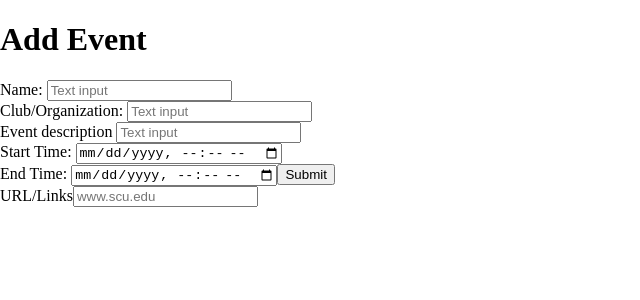
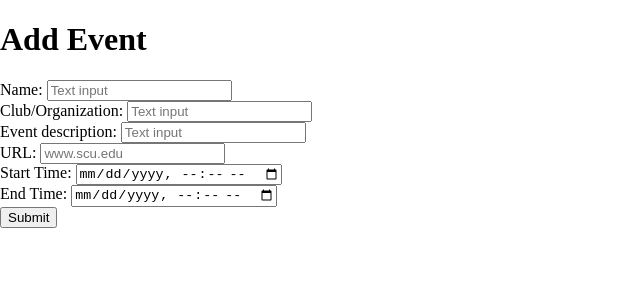
Before and after one commit to LeoATX/humanityhack2024, a Vue app in the folder fistbump/: page /leader in a window 1280 px wide. Shown: the top 300 px of the page, without its empty margins (0-640 px from the left). Built offline with nearby package versions, Linux system fonts and the light colour scheme; a web font is replaced by a local one; what @coleqiu/vue-drag-select would draw is missing.

Commit message:
Added date time checker to leader page

```diff
--- a/fistbump/src/views/LeaderView.vue
+++ b/fistbump/src/views/LeaderView.vue
@@ -25,6 +25,14 @@ export default {
           "You are missing a required parameter silly (name, start time, and end time)";
         return;
       }
+
+      const startTimeEpoch = Date.parse(this.startTime);
+      const endTimeEpoch = Date.parse(this.endTime);
+      if (startTimeEpoch >= endTimeEpoch) {
+        this.error = "The end time has to be after the start time silly!"
+        return;
+      }
+
       this.error = "";
 
       await axios.get(
@@ -32,9 +40,7 @@ export default {
           this.organization
         }&description=${this.description}&url=${
           this.url
-        }&startTime=${Date.parse(this.startTime)}&endTime=${Date.parse(
-          this.endTime
-        )}`
+        }&startTime=${startTimeEpoch}&endTime=${endTimeEpoch}`
       );
     },
   },
@@ -57,12 +63,21 @@ export default {
     />
 
     <br />
-    <label>Event description </label>
+    <label>Event description: </label>
     <input
       v-model="description"
       class="input"
       type="text"
       placeholder="Text input"
+    />
+
+    <br />
+    <label>URL: </label>
+    <input
+      v-model="url"
+      class="input"
+      type="text"
+      placeholder="www.scu.edu"
     />
 
     <br />
@@ -72,16 +87,9 @@ export default {
     <br />
     <label>End Time: </label>
     <input v-model="endTime" class="input" type="datetime-local" />
-    <button @click="submit">Submit</button>
 
     <br />
-    <label>URL/Links</label>
-    <input
-      v-model="url"
-      class="input"
-      type="text"
-      placeholder="www.scu.edu"
-    />
+    <button @click="submit">Submit</button>
 
     <p style="color: red">{{ error }}</p>
   </div>
```
